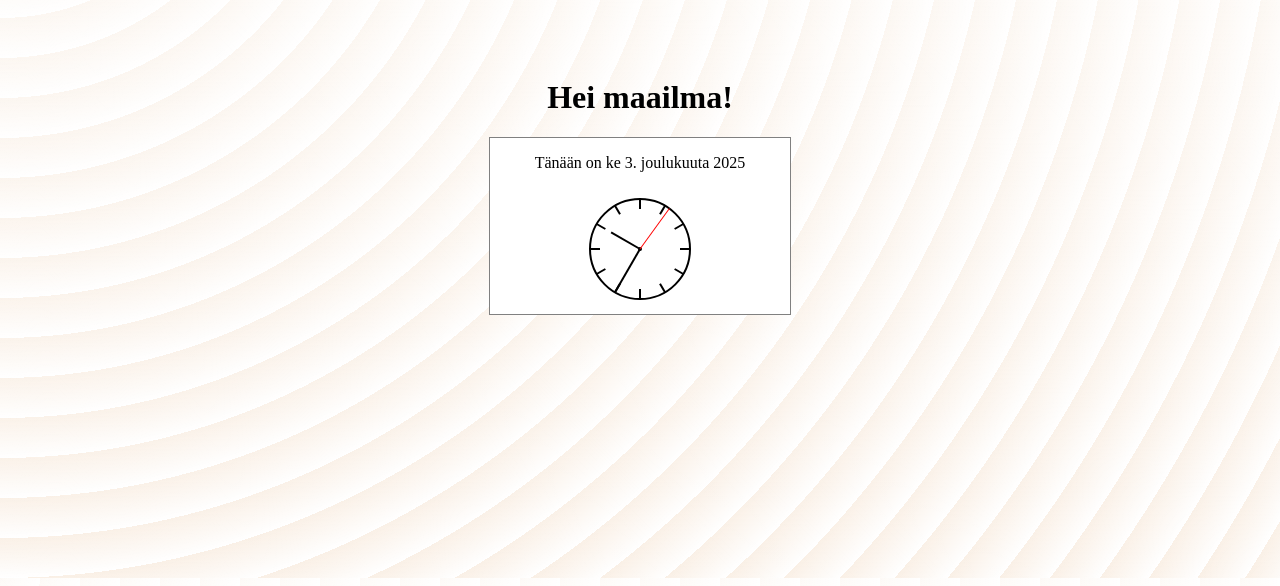
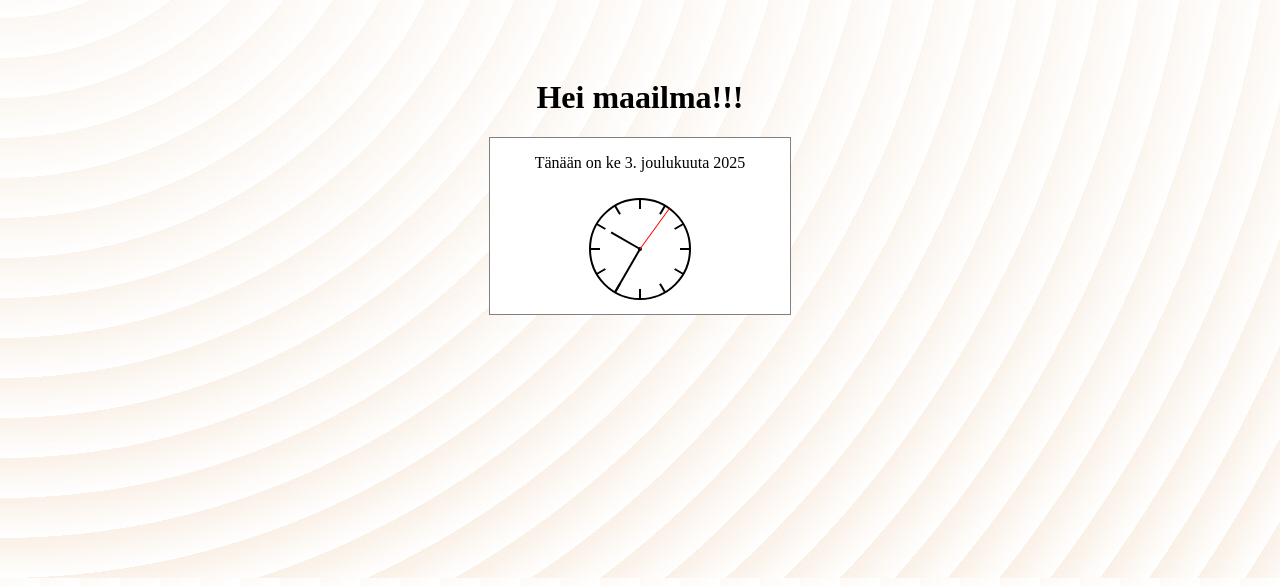
Before and after one commit to RistoHaime/GitHub-Kurssi, a plain HTML site: page index.html in a window 1280 px wide. Shown: the part 222-808 px from the top of the page. Drawn offline with Linux system fonts and the light colour scheme.

Commit message:
Hei maailma tarvitsi lisää huutomerkkejä

```diff
--- a/index.html
+++ b/index.html
@@ -11,7 +11,7 @@
 <body>
 
   <main>
-    <h1>Hei maailma!</h1>
+    <h1>Hei maailma!!!</h1>
     <div id="datetime"></div>
   </main>
 <script src="scripts.js"></script>
```
